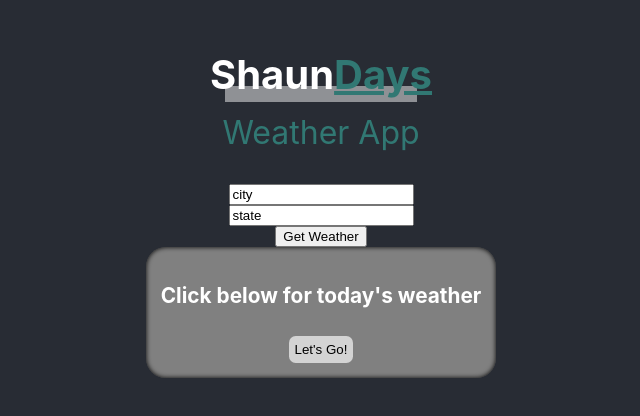
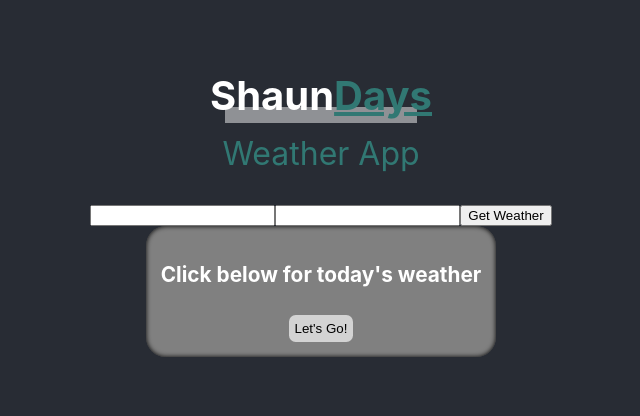
Before and after one commit to shaundai/ShaunDays, a React (Create React App) app: page / in a window 1280 px wide. Shown: the part 186-602 px from the top of the page, without its empty margins (319-959 px from the left). Built offline with nearby package versions, Linux system fonts and the light colour scheme; no server answers.

Commit message:
update input weather form

```diff
--- a/src/components/App.js
+++ b/src/components/App.js
@@ -8,7 +8,7 @@ import FiveDay from './FiveDay';
 require('dotenv').config()
 
 export default function App() {
-  const [location, setLocation] = useState({city: 'city', state: 'state'})
+  const [location, setLocation] = useState({city: '', state: ''})
   const [latLong, setLatLong] = useState({lat: '', long: ''})
   const [mariettaWeather, setMariettaWeather] = useState({})
   const [getFiveDayOn, setGetFiveDayOn] = useState(false)
@@ -20,7 +20,7 @@ export default function App() {
 
   const updateLatLong = async () => {
     try {
-      const _location = (await getGeoData()).data.results[0].geometry.location
+      const _location = (await getGeoData(location.city, location.state)).data.results[0].geometry.location
       setLatLong({lat: _location.lat, long: _location.lng})
     }
     catch(err){
@@ -44,7 +44,7 @@ export default function App() {
 
   const getFiveDay = async () => {
     try {
-    const fiveDayWeather = (await getWeather()).data.daily.data
+    const fiveDayWeather = (await getWeather(latLong.lat, latLong.long)).data.daily.data
     setFiveDayForecast(fiveDayWeather);
     setGetFiveDayOn(true);
     }
@@ -64,9 +64,13 @@ export default function App() {
         </div>
         <Grayrectangle />
         <div style={{fontSize: '2rem', marginTop: -2, marginBottom: '1em', paddingTop: 0, color: '#317873'}}>Weather App</div>
-        <input type="text" value={location.city} onChange={e => {setLocation({...location, city: e.target.value}); console.log(location)}}></input>
-        <input type="text" value={location.state} onChange={e => {setLocation({...location, state: e.target.value})}}></input>
-        <button onClick={updateLatLong}>Get Weather</button>
+
+        <div style={{display: 'flex'}}>
+          <input type="text" value={location.city} onChange={e => {setLocation({...location, city: e.target.value})}}></input>
+          <input type="text" value={location.state} onChange={e => {setLocation({...location, state: e.target.value})}}></input>
+          <button onClick={updateLatLong}>Get Weather</button>
+        </div>
+
         <div style={{display: 'flex', flexDirection: 'row', width: '100%', justifyContent: 'center'}}>
         <div style={{backgroundColor: 'gray', borderRadius: 20, padding: 15, alignItems: 'center', justifyContent: 'center'}} className="shadow">
           {mariettaWeather.time ? <h2 style={{fontSize: '1.5rem', marginTop: 10, paddingTop: 0, marginBottom: 0}}>Marietta, GA</h2> : <p style={{fontSize: '.8em', fontWeight: 700}}>Click below for today's weather</p>}
```
